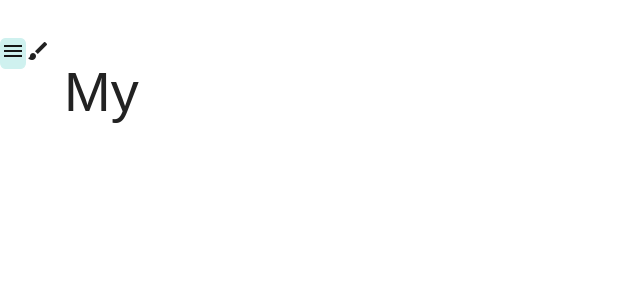
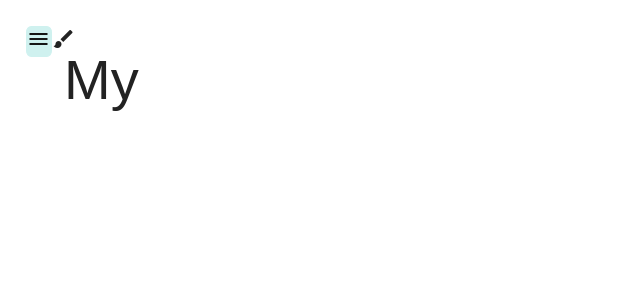
Before and after one commit to cait-tal/personal-site-take-two, an Angular app: page / in a window 1280 px wide. Shown: the top 300 px of the page, without its empty margins (0-640 px from the left). Built offline with nearby package versions, Linux system fonts and the light colour scheme; a web font is replaced by a local one.

Commit message:
Add icons for footer.

```diff
--- a/package.json
+++ b/package.json
@@ -20,6 +20,11 @@
     "@angular/platform-browser": "~13.3.0",
     "@angular/platform-browser-dynamic": "~13.3.0",
     "@angular/router": "~13.3.0",
+    "@fortawesome/angular-fontawesome": "^0.10.2",
+    "@fortawesome/fontawesome-svg-core": "^6.1.0",
+    "@fortawesome/free-brands-svg-icons": "^6.1.0",
+    "@fortawesome/free-regular-svg-icons": "^6.1.0",
+    "@fortawesome/free-solid-svg-icons": "^6.1.0",
     "rxjs": "~7.5.0",
     "tslib": "^2.3.0",
     "zone.js": "~0.11.4"
--- a/src/app/app.module.ts
+++ b/src/app/app.module.ts
@@ -9,6 +9,7 @@ import { MatSidenavModule } from '@angular/material/sidenav';
 import { MatIconModule } from '@angular/material/icon';
 import { MatMenuModule } from '@angular/material/menu';
 import { HomeComponent } from './components/home/home.component';
+import { FontAwesomeModule } from '@fortawesome/angular-fontawesome';
 
 @NgModule({
   declarations: [
@@ -23,6 +24,7 @@ import { HomeComponent } from './components/home/home.component';
     MatSidenavModule,
     MatIconModule,
     MatMenuModule,
+    FontAwesomeModule,
   ],
   providers: [],
   bootstrap: [AppComponent]
--- a/src/app/components/navbar/navbar.component.css
+++ b/src/app/components/navbar/navbar.component.css
@@ -14,9 +14,16 @@ mat-drawer-content {
     align-items: flex-start;
 }
 
+a {
+    text-decoration: none;
+    color: inherit;
+}
+
 .navbar-icons {
-    padding-top: 3%;
+    padding-top: 2%;
+    padding-left: 2%;
 }
+
 
 /* Navbar Buttons */
 .menu-button {
--- a/src/app/components/navbar/navbar.component.html
+++ b/src/app/components/navbar/navbar.component.html
@@ -1,5 +1,8 @@
 <mat-drawer-container class="page-container" [hasBackdrop]="true">
-    <mat-drawer class="drawer page-container" #drawer [mode]="'push'">I'm a drawer Can I be bigger</mat-drawer>
+    <mat-drawer class="drawer page-container" #drawer [mode]="'push'">
+        <a href="https://www.linkedin.com/in/caitlin-talerico/" target="_blank" rel="noopener noreferrer"><fa-icon [icon]="faLinkedin" class="fa-2xl"></fa-icon></a>
+        <a href="https://github.com/cait-tal" target="_blank" rel="noopener noreferrer"><fa-icon [icon]="faGithub" class="fa-2xl"></fa-icon></a>
+    </mat-drawer>
     <mat-drawer-content>
         <!--All Page components go Here-->
         <div class="navbar-icons">
--- a/src/app/components/navbar/navbar.component.ts
+++ b/src/app/components/navbar/navbar.component.ts
@@ -1,11 +1,14 @@
 import { Component, OnInit } from '@angular/core';
-
+import { faLinkedin, faGithub } from '@fortawesome/free-brands-svg-icons';
 @Component({
   selector: 'app-navbar',
   templateUrl: './navbar.component.html',
   styleUrls: ['./navbar.component.css']
 })
 export class NavbarComponent implements OnInit {
+
+  faLinkedin = faLinkedin;
+  faGithub = faGithub;
 
   constructor() { }
 
```
Also changed, not shown: 1 other file (tests, documents, lock files or other folders).
